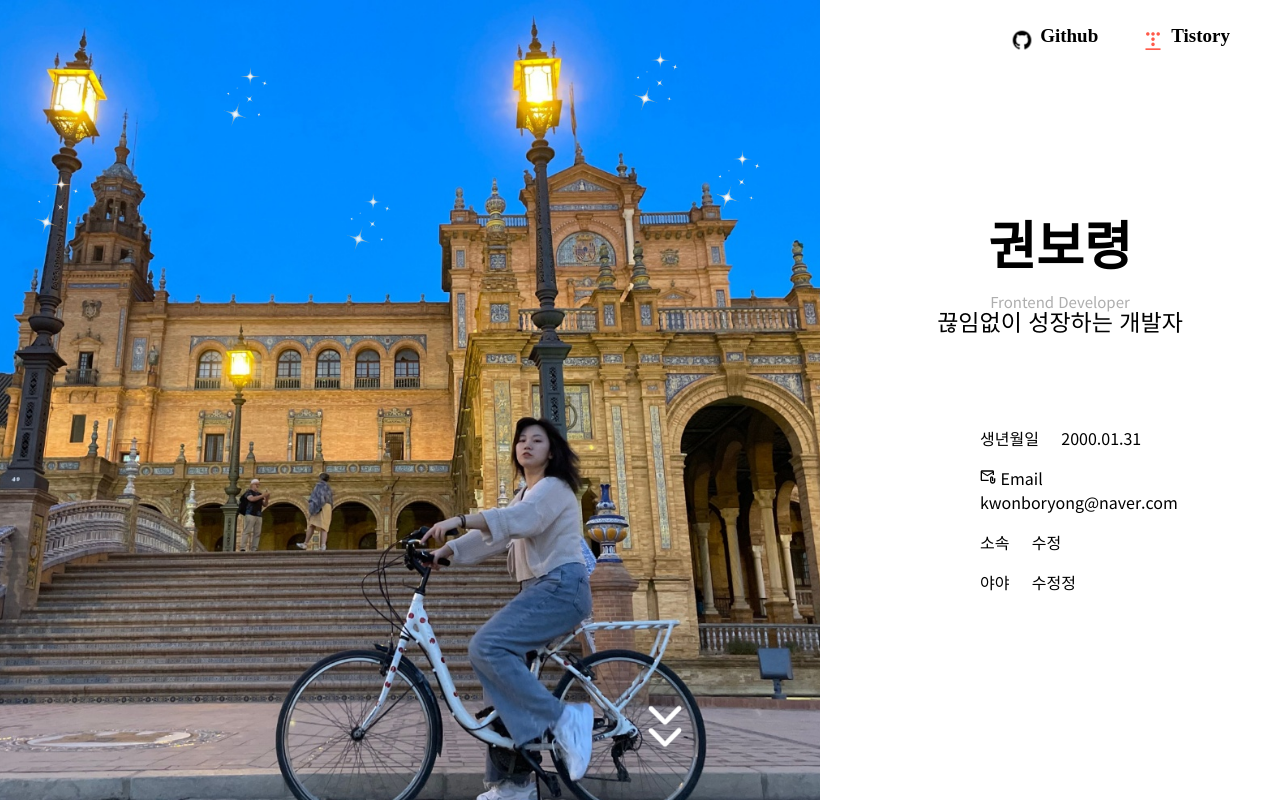
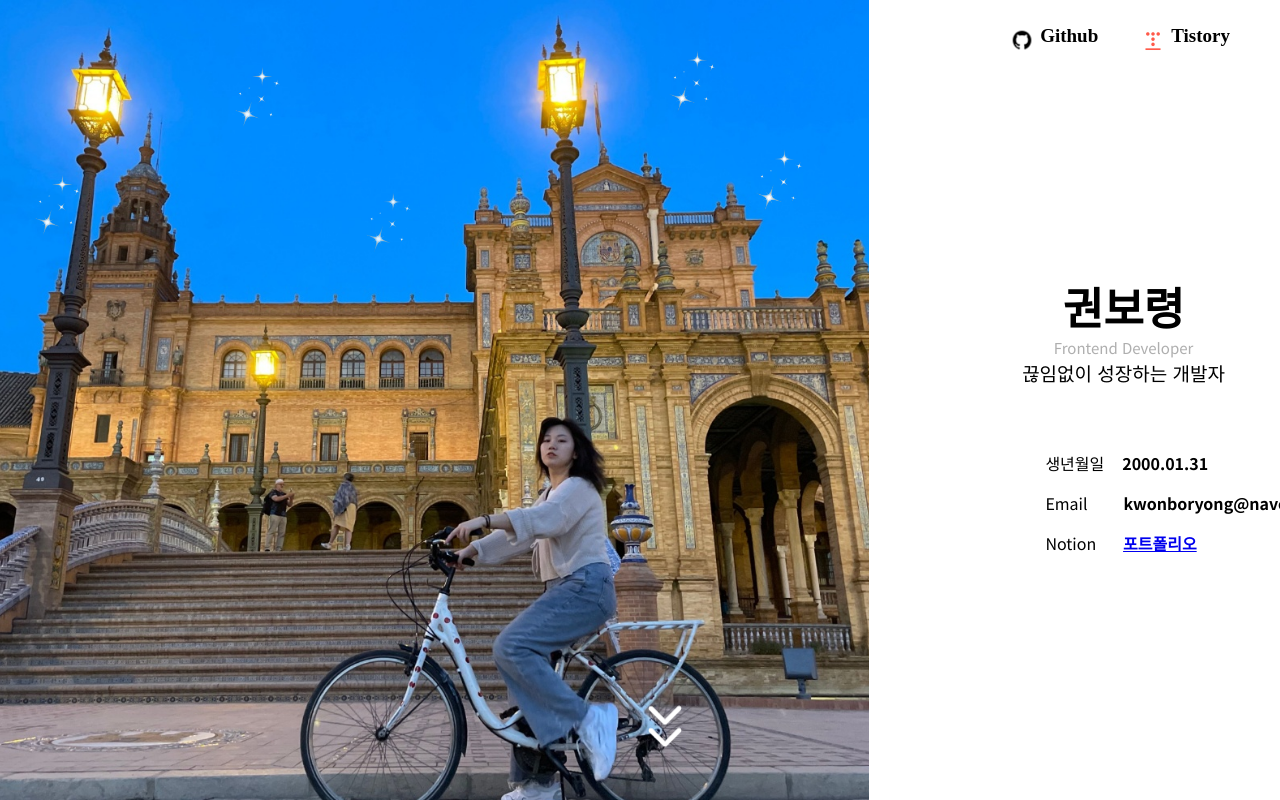
Before and after one commit to kwonboryong/Portfolio, a React (Vite) app: page / in a window 1280 px wide. Shown: the top 800 px of the page. Built offline with nearby package versions, Linux system fonts and the light colour scheme.

Commit message:
Fix: 스타일링 수정

```diff
--- a/src/components/Introduce.jsx
+++ b/src/components/Introduce.jsx
@@ -1,5 +1,5 @@
 import s from "./Introduce.module.scss";
-import { MdOutlineAttachEmail } from "react-icons/md";
+// import { MdOutlineAttachEmail } from "react-icons/md";
 
 function Introduce() {
   return (
@@ -10,10 +10,20 @@ function Introduce() {
         <p className={s.subTitle}>Frontend Developer</p>
       </div>
       <div className={s.description}>
-        <p>생년월일 &nbsp; &nbsp; 2000.01.31</p>
-        <p> <MdOutlineAttachEmail /> Email &nbsp; &nbsp; &nbsp; &nbsp; kwonboryong@naver.com</p>
-        <p>소속 &nbsp; &nbsp; 수정</p>
-        <p>야야 &nbsp; &nbsp; 수정정</p>
+        <p>
+          생년월일 &nbsp; &nbsp;
+          <strong>2000.01.31</strong>
+        </p>
+        <p>
+          Email &nbsp; &nbsp; &nbsp; &nbsp;
+          <strong>kwonboryong@naver.com</strong>
+        </p>
+        <p>
+          Notion &nbsp; &nbsp; &nbsp;
+          <a href="https://huchu.link/DVLqE6F">
+            <strong>포트폴리오</strong>
+          </a>
+        </p>
       </div>
     </div>
   );
--- a/src/components/Introduce.module.scss
+++ b/src/components/Introduce.module.scss
@@ -12,20 +12,23 @@
   color: black;
 
   .title {
-    height: 200px;
+    width: 120%;
+    height: 170px;
 
-    font-size: 26px;
+    margin-top: 50px;
+
+    font-size: 22px;
     font-family: "Noto Sans KR", sans-serif;
     font-weight: 400;
     text-align: center;
 
     p {
-      margin-top: -11px;
-      font-size: 23px;
+      margin-top: -9px;
+      font-size: 19px;
     }
 
     .subTitle {
-      margin-top: -70px;
+      margin-top: -68px;
 
       font-size: 15px;
       font-weight: 400;
@@ -34,14 +37,13 @@
   }
 
   .description {
-    margin-top: 40px;
-    margin-left: 140px;
+    margin-top: 20px;
+    margin-left: 40%;
 
-    width: 300px;
-    height: 200px;
+    width: 120%;
+    height: 150px;
 
     font-size: 16px;
     font-family: "Noto Sans KR", sans-serif;
-    // text-align: end; //
   }
 }
--- a/src/components/SkillCard.module.scss
+++ b/src/components/SkillCard.module.scss
@@ -13,8 +13,8 @@
     img {
       margin-bottom: 15px;
 
-      width: 80px;
-      height: 80px;
+      width: 70px;
+      height: 70px;
     }
   }
 
@@ -38,6 +38,7 @@
 
       p {
         margin-bottom: -10px;
+        font-size: 15px;
       }
     }
   }
--- a/src/pages/Main.jsx
+++ b/src/pages/Main.jsx
@@ -1,7 +1,7 @@
 import Header from "@/components/Header";
 import Introduce from "@/components/Introduce";
 import s from "./Main.module.scss";
-import { IoIosArrowDown } from "react-icons/io"; // 아이콘 임포트
+import { IoIosArrowDown } from "react-icons/io";
 
 function Main() {
   const stars = [
@@ -19,7 +19,7 @@ function Main() {
         <div className={s.container}>
           <div className={s.profile}>
             {stars.map((star) => {
-              const randomAnimationDuration = Math.random() * (2 - 0.5) + 0.5; // 0.5초에서 2초 사이
+              const randomAnimationDuration = Math.random() * (2 - 0.5) + 0.5;
               return (
                 <img
                   key={star.id}
--- a/src/pages/ProjectsPage.module.scss
+++ b/src/pages/ProjectsPage.module.scss
@@ -1,6 +1,6 @@
 .container {
   height: 110vh;
-  margin-top: -33px;
+  margin-top: -30px;
 
   background-color: white; //
 
@@ -31,7 +31,7 @@
       h3 {
         margin-top: 10px;
         margin-bottom: 0;
-        font-size: 23px;
+        font-size: 22px;
       }
 
       .link {
```
